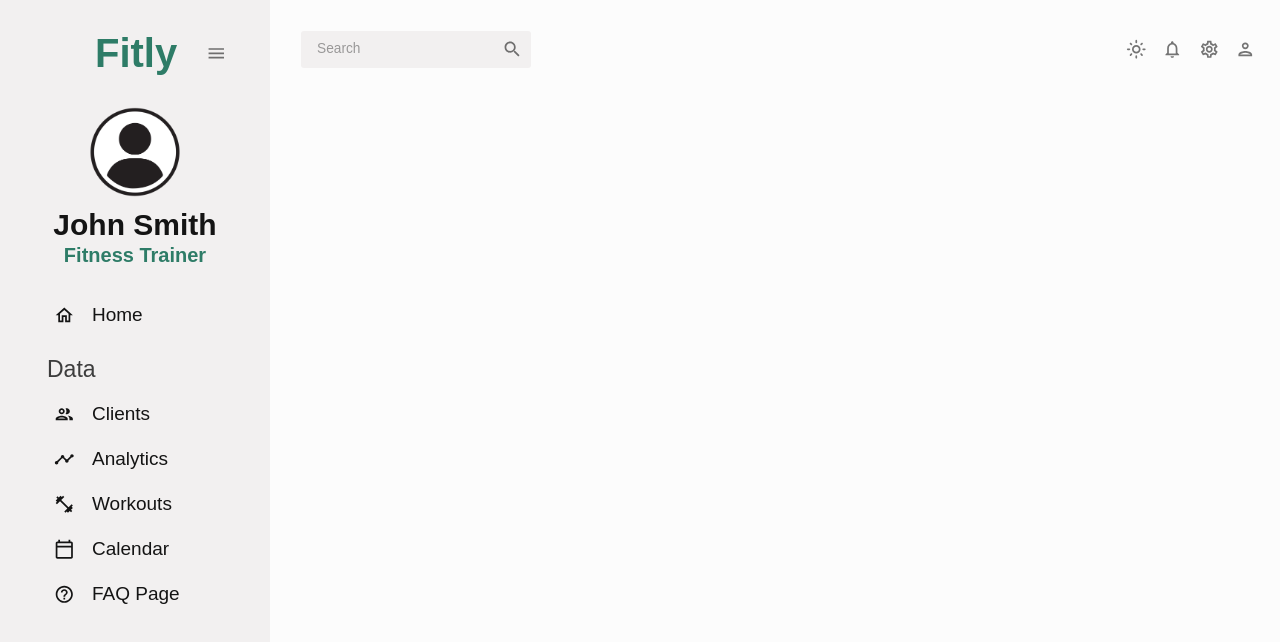
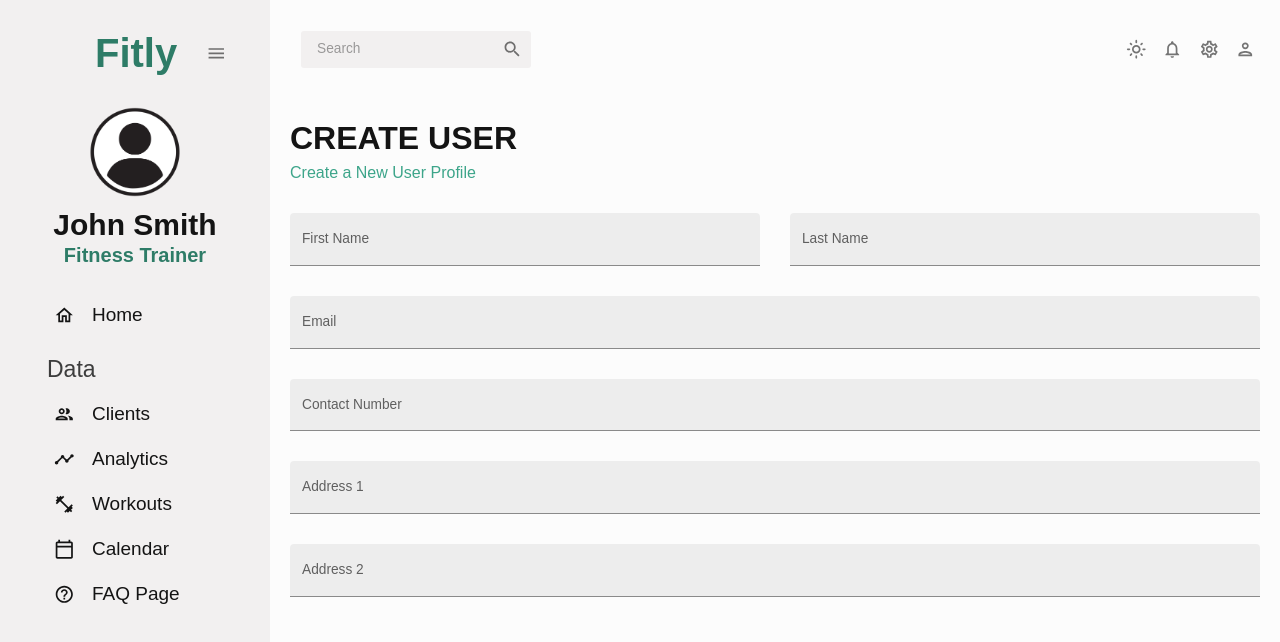
Before and after one commit to alantientran/Convergent-Health-Tech-Watch-Site, a React (Create React App) app in the folder on-the-watch/: page /form in a window 1280 px wide. Shown: the top 642 px of the page. Built offline with nearby package versions, Linux system fonts and the light colour scheme.

Commit message:
added the form

```diff
--- a/on-the-watch/src/App.js
+++ b/on-the-watch/src/App.js
@@ -1,33 +1,31 @@
-import { ColorModeContext, useMode } from "./theme";
-import { CssBaseline, ThemeProvider } from "@mui/material";
-import { Routes, Route } from "react-router-dom";
+import {ColorModeContext, useMode} from './theme';
+import {CssBaseline, ThemeProvider} from "@mui/material";
+import {Routes, Route} from "react-router-dom";
 import Topbar from "./scenes/global/Topbar";
 import Sidebar from "./scenes/global/Sidebar";
-import Team from "./scenes/team";
 //import Home from "./scenes/home"
-// import Dashboard from "./scenes/dashboard";
+import Dashboard from "./scenes/dashboard";
 // import Clients from "./scenes/clients";
 // import Bar from "./scenes/bar";
 // import Line from "./scenes/line";
-// import Form from "./scenes/form";
+import Form from "./scenes/form";
 // import Calendar from "./scenes/calendar";
 
 function App() {
   const [theme, colorMode] = useMode();
   return (
-    <ColorModeContext.Provider value={colorMode}>
-      <ThemeProvider theme={theme}>
+    <ColorModeContext.Provider value = {colorMode}>
+        <ThemeProvider theme = {theme}>
           <CssBaseline />
           <div className="app">
               <Sidebar />
-          <main className="content">
+              <main className = "content">
                 <Topbar />
                 <Routes>
                   {/* <Route path="/" element={<Home />} /> */}
-              {/* <Route path="/dashboard" element={<Dashboard />} /> */}
+                  <Route path="/dashboard" element={<Dashboard />} />
                   {/* <Route path="/clients" element={<Clients />} /> */}
-              <Route path="/team" element={<Team />} />
-              {/* <Route path="/form" element={<Form />} /> */}
+                  <Route path="/form" element={<Form />} />
                   {/* <Route path="/bar" element={<Bar />} /> */}
                   {/* <Route path="/line" element={<Line />} /> */}
                   {/* <Route path="/calendar" element={<Calendar />} /> */}
@@ -36,6 +34,7 @@
           </div>
         </ThemeProvider>
     </ColorModeContext.Provider>
+
   );
 }
 
--- /dev/null
+++ b/on-the-watch/src/scenes/form/index.jsx
@@ -0,0 +1,140 @@
+import {Box, Button, TextField} from "@mui/material";
+// import {handleBlur} from  "@mui/material";
+import {Formik} from "formik";
+import * as yup from "yup";
+import useMediaQuery from "@mui/material/useMediaQuery";
+import Header from "../../components/Header";
+
+const initialValues = {
+    firstName: "",
+    lasName: "",
+    email: "",
+    contact: "",
+    address1: "",
+    address2: "",
+};
+
+const phoneRegExp =
+    /^((\+[1-9]{1,4}[ -]?)|(\([0-9]{2,3}\)[ -]?)|([0-9]{2,4})[ -]?)*?[0-9]{3,4}[ -]?[0-9]{3,4}$/;
+
+const userSchema = yup.object().shape({
+    firstName: yup.string().required("required"),
+    lastName: yup.string().required("required"),
+    email: yup.string().email("Invalid email").required("required"),
+    contact: yup
+        .string()
+        .matches(phoneRegExp, "Phone number if not valid")
+        .required("required"),
+    address1: yup.string().required("required"),
+    address2: yup.string().required("required"),
+
+});
+
+const Form = () => {
+const isNonMobile = useMediaQuery("(min-width:600px");
+const handleFormSubmit = (values) => {
+    console.log(values);
+}
+return (<Box m = "20px">
+    <Header title = "CREATE USER" subtitle = "Create a New User Profile" />
+    <Formik
+        onSubmit={handleFormSubmit}
+        initialValues={initialValues}
+        validationSchema={userSchema}
+    >
+        {({values, errors, touched, handleBlur, handleChange, handleSubmit}) => (
+            <form onSubmit={handleSubmit}>
+                <Box
+                    display = "grid"
+                    gap ="30px"
+                    gridTemplateColumns="repeast(4, minmax(0, 1fr))"
+                    sx = {{
+                        "& > div": {gridColumn: isNonMobile ? undefined : "span 4"},
+                    }}
+                >
+                    <TextField
+                        fullWidth
+                        variant="filled"
+                        type="text"
+                        label="First Name"
+                        onBlur = {handleBlur}
+                        onChange = {handleChange}
+                        value = {values.firstName}
+                        name = "firstName"
+                        error={!!touched.firstName && !!errors.firstName}
+                        helperText={touched.firstName && errors.firstName}
+                        sx = {{ gridColumn: "span 2"}}
+                    />
+                    <TextField
+                        fullWidth
+                        variant="filled"
+                        type="text"
+                        label="Last Name"
+                        onBlur = {handleBlur}
+                        onChange = {handleChange}
+                        value = {values.lastName}
+                        name = "lastName"
+                        error={!!touched.lastName && !!errors.lastName}
+                        helperText={touched.lastName && errors.lastName}
+                        sx = {{ gridColumn: "span 2"}}
+                    />
+                    <TextField
+                        fullWidth
+                        variant="filled"
+                        type="text"
+                        label="Email"
+                        onBlur = {handleBlur}
+                        onChange = {handleChange}
+                        value = {values.email}
+                        name = "email"
+                        error={!!touched.email && !!errors.email}
+                        helperText={touched.email && errors.email}
+                        sx = {{ gridColumn: "span 4"}}
+                    />
+                    <TextField
+                        fullWidth
+                        variant="filled"
+                        type="text"
+                        label="Contact Number"
+                        onBlur = {handleBlur}
+                        onChange = {handleChange}
+                        value = {values.contact}
+                        name = "contact"
+                        error={!!touched.contact && !!errors.contact}
+                        helperText={touched.contact && errors.contact}
+                        sx = {{ gridColumn: "span 4"}}
+                    />
+                    <TextField
+                        fullWidth
+                        variant="filled"
+                        type="text"
+                        label="Address 1"
+                        onBlur = {handleBlur}
+                        onChange = {handleChange}
+                        value = {values.address1}
+                        name = "address1"
+                        error={!!touched.address1 && !!errors.address1}
+                        helperText={touched.address1 && errors.address1}
+                        sx = {{ gridColumn: "span 4"}}
+                    />
+                    <TextField
+                        fullWidth
+                        variant="filled"
+                        type="text"
+                        label="Address 2"
+                        onBlur = {handleBlur}
+                        onChange = {handleChange}
+                        value = {values.address1}
+                        name = "address2"
+                        error={!!touched.address2 && !!errors.address2}
+                        helperText={touched.address2 && errors.address2}
+                        sx = {{ gridColumn: "span 4"}}
+                    />
+                </Box>
+            </form>
+        )}
+    </Formik>
+</Box>)
+}
+
+export default Form;
```
Lines whose indentation alone changed are shown as unchanged.
